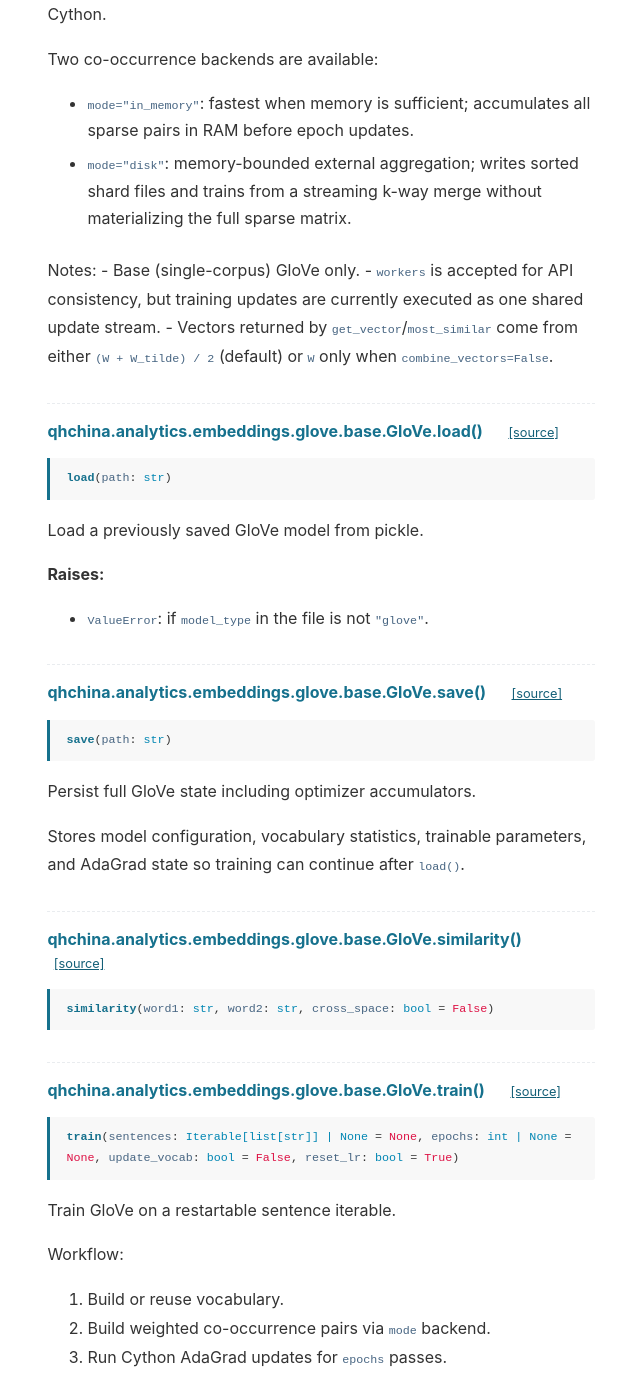
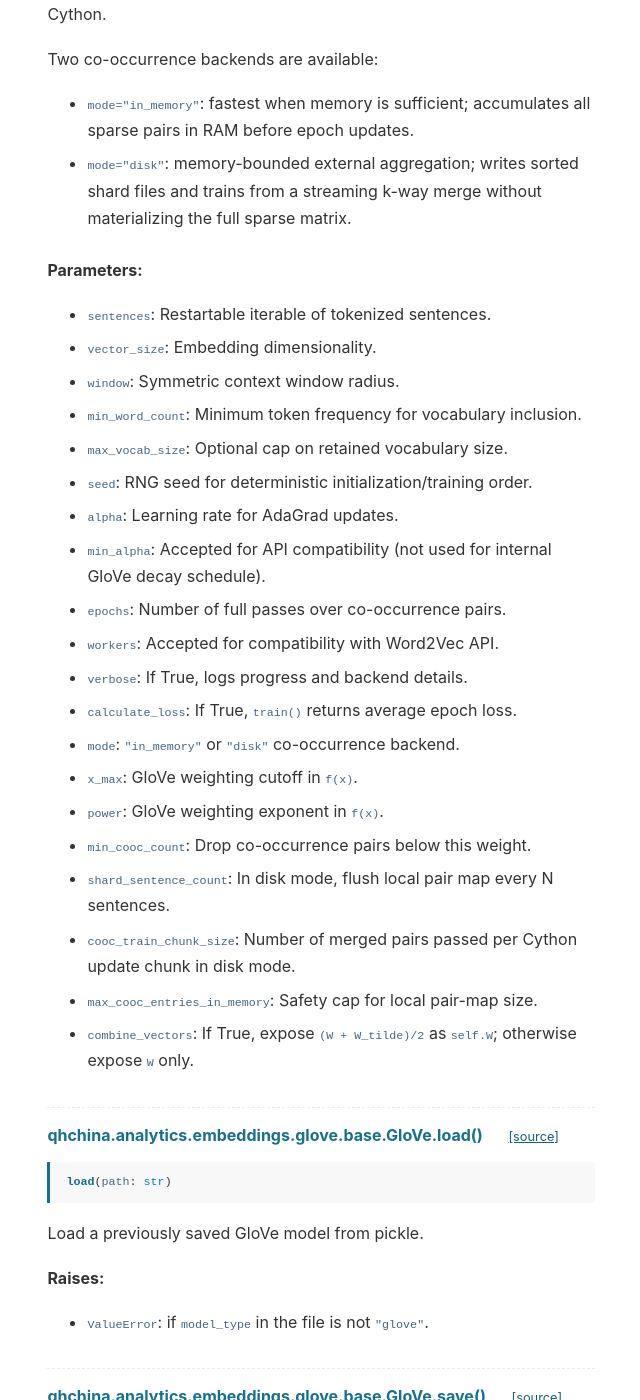
Before and after one commit to mcjkurz/qhchina-web, a Jekyll site: the page built from docs/word_embeddings/index.md, in a window 1280 px wide and 1400 px high, scrolled down 30074 px. Shown: the whole window, without its empty margins (455-1095 px from the left). Built offline with Jekyll 4.4.1, drawn with Linux system fonts in a browser that asks for light colours.

Commit message:
Update API docs

```diff
--- a/_config.yml
+++ b/_config.yml
@@ -60,4 +60,4 @@ goatcounter_code: qhchina # This will create the URL qhchina.goatcounter.com
 github: [metadata]
 
 # Cache busting version (auto-updated by make_docs.py)
-cache_version: 20260731122327
+cache_version: 20260731123123
--- a/docs/word_embeddings/index.md
+++ b/docs/word_embeddings/index.md
@@ -1155,15 +1155,33 @@ Two co-occurrence backends are available:
   files and trains from a streaming k-way merge without materializing the
   full sparse matrix.
 
-Notes:
-    - Base (single-corpus) GloVe only.
-    - `workers` is accepted for API consistency, but training updates are
-      currently executed as one shared update stream.
-    - Vectors returned by `get_vector`/`most_similar` come from either
-      `(W + W_tilde) / 2` (default) or `W` only when
-      `combine_vectors=False`.
-
-<h4 id="glove-load">qhchina.analytics.embeddings.glove.base.GloVe.load() <a href="#glove-load" class="header-link" title="Permalink">#</a> <a href="https://github.com/mcjkurz/qhchina/blob/main/qhchina/analytics/embeddings/glove/base.py#L706" class="source-link" title="View source on GitHub">[source]</a></h4>
+**Parameters:**
+- `sentences`: Restartable iterable of tokenized sentences.
+- `vector_size`: Embedding dimensionality.
+- `window`: Symmetric context window radius.
+- `min_word_count`: Minimum token frequency for vocabulary inclusion.
+- `max_vocab_size`: Optional cap on retained vocabulary size.
+- `seed`: RNG seed for deterministic initialization/training order.
+- `alpha`: Learning rate for AdaGrad updates.
+- `min_alpha`: Accepted for API compatibility (not used for internal
+  GloVe decay schedule).
+- `epochs`: Number of full passes over co-occurrence pairs.
+- `workers`: Accepted for compatibility with Word2Vec API.
+- `verbose`: If True, logs progress and backend details.
+- `calculate_loss`: If True, ``train()`` returns average epoch loss.
+- `mode`: ``"in_memory"`` or ``"disk"`` co-occurrence backend.
+- `x_max`: GloVe weighting cutoff in ``f(x)``.
+- `power`: GloVe weighting exponent in ``f(x)``.
+- `min_cooc_count`: Drop co-occurrence pairs below this weight.
+- `shard_sentence_count`: In disk mode, flush local pair map every N
+  sentences.
+- `cooc_train_chunk_size`: Number of merged pairs passed per Cython
+  update chunk in disk mode.
+- `max_cooc_entries_in_memory`: Safety cap for local pair-map size.
+- `combine_vectors`: If True, expose ``(W + W_tilde)/2`` as ``self.W``;
+  otherwise expose ``W`` only.
+
+<h4 id="glove-load">qhchina.analytics.embeddings.glove.base.GloVe.load() <a href="#glove-load" class="header-link" title="Permalink">#</a> <a href="https://github.com/mcjkurz/qhchina/blob/main/qhchina/analytics/embeddings/glove/base.py#L732" class="source-link" title="View source on GitHub">[source]</a></h4>
 
 <pre class="signature"><code><span class="sig-name">load</span>(<span class="sig-param">path</span><span class="sig-punct">:</span> <span class="sig-type">str</span>)</code></pre>
 
@@ -1172,7 +1190,7 @@ Load a previously saved GloVe model from pickle.
 **Raises:**
 - `ValueError`: if ``model_type`` in the file is not ``"glove"``.
 
-<h4 id="glove-save">qhchina.analytics.embeddings.glove.base.GloVe.save() <a href="#glove-save" class="header-link" title="Permalink">#</a> <a href="https://github.com/mcjkurz/qhchina/blob/main/qhchina/analytics/embeddings/glove/base.py#L661" class="source-link" title="View source on GitHub">[source]</a></h4>
+<h4 id="glove-save">qhchina.analytics.embeddings.glove.base.GloVe.save() <a href="#glove-save" class="header-link" title="Permalink">#</a> <a href="https://github.com/mcjkurz/qhchina/blob/main/qhchina/analytics/embeddings/glove/base.py#L687" class="source-link" title="View source on GitHub">[source]</a></h4>
 
 <pre class="signature"><code><span class="sig-name">save</span>(<span class="sig-param">path</span><span class="sig-punct">:</span> <span class="sig-type">str</span>)</code></pre>
 
@@ -1181,11 +1199,11 @@ Persist full GloVe state including optimizer accumulators.
 Stores model configuration, vocabulary statistics, trainable parameters,
 and AdaGrad state so training can continue after `load()`.
 
-<h4 id="glove-similarity">qhchina.analytics.embeddings.glove.base.GloVe.similarity() <a href="#glove-similarity" class="header-link" title="Permalink">#</a> <a href="https://github.com/mcjkurz/qhchina/blob/main/qhchina/analytics/embeddings/glove/base.py#L652" class="source-link" title="View source on GitHub">[source]</a></h4>
+<h4 id="glove-similarity">qhchina.analytics.embeddings.glove.base.GloVe.similarity() <a href="#glove-similarity" class="header-link" title="Permalink">#</a> <a href="https://github.com/mcjkurz/qhchina/blob/main/qhchina/analytics/embeddings/glove/base.py#L678" class="source-link" title="View source on GitHub">[source]</a></h4>
 
 <pre class="signature"><code><span class="sig-name">similarity</span>(<span class="sig-param">word1</span><span class="sig-punct">:</span> <span class="sig-type">str</span>, <span class="sig-param">word2</span><span class="sig-punct">:</span> <span class="sig-type">str</span>, <span class="sig-param">cross_space</span><span class="sig-punct">:</span> <span class="sig-type">bool</span> <span class="sig-punct">=</span> <span class="sig-default">False</span>)</code></pre>
 
-<h4 id="glove-train">qhchina.analytics.embeddings.glove.base.GloVe.train() <a href="#glove-train" class="header-link" title="Permalink">#</a> <a href="https://github.com/mcjkurz/qhchina/blob/main/qhchina/analytics/embeddings/glove/base.py#L507" class="source-link" title="View source on GitHub">[source]</a></h4>
+<h4 id="glove-train">qhchina.analytics.embeddings.glove.base.GloVe.train() <a href="#glove-train" class="header-link" title="Permalink">#</a> <a href="https://github.com/mcjkurz/qhchina/blob/main/qhchina/analytics/embeddings/glove/base.py#L533" class="source-link" title="View source on GitHub">[source]</a></h4>
 
 <pre class="signature"><code><span class="sig-name">train</span>(<span class="sig-param">sentences</span><span class="sig-punct">:</span> <span class="sig-type">Iterable[list[str]] | None</span> <span class="sig-punct">=</span> <span class="sig-default">None</span>, <span class="sig-param">epochs</span><span class="sig-punct">:</span> <span class="sig-type">int | None</span> <span class="sig-punct">=</span> <span class="sig-default">None</span>, <span class="sig-param">update_vocab</span><span class="sig-punct">:</span> <span class="sig-type">bool</span> <span class="sig-punct">=</span> <span class="sig-default">False</span>, <span class="sig-param">reset_lr</span><span class="sig-punct">:</span> <span class="sig-type">bool</span> <span class="sig-punct">=</span> <span class="sig-default">True</span>)</code></pre>
 
```
